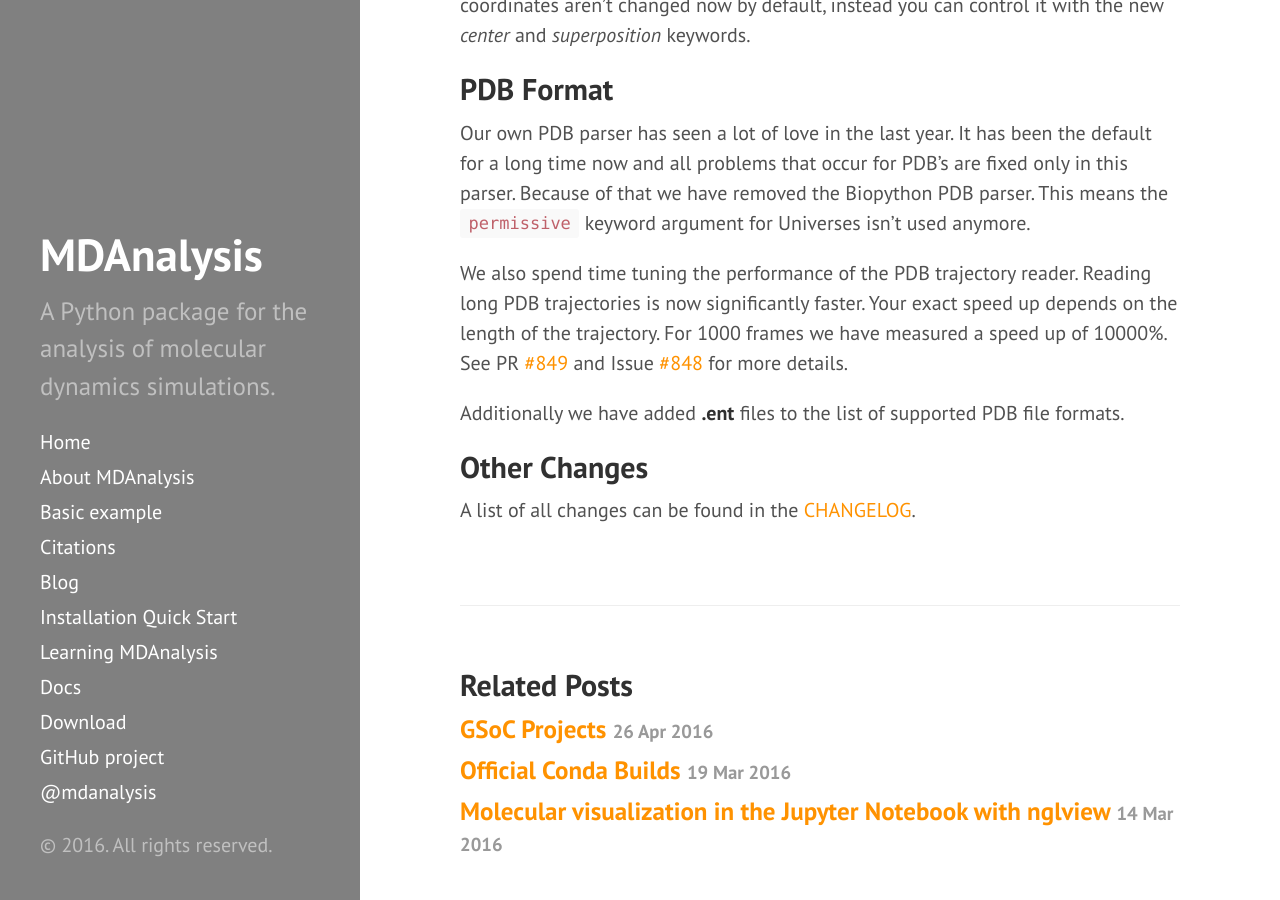
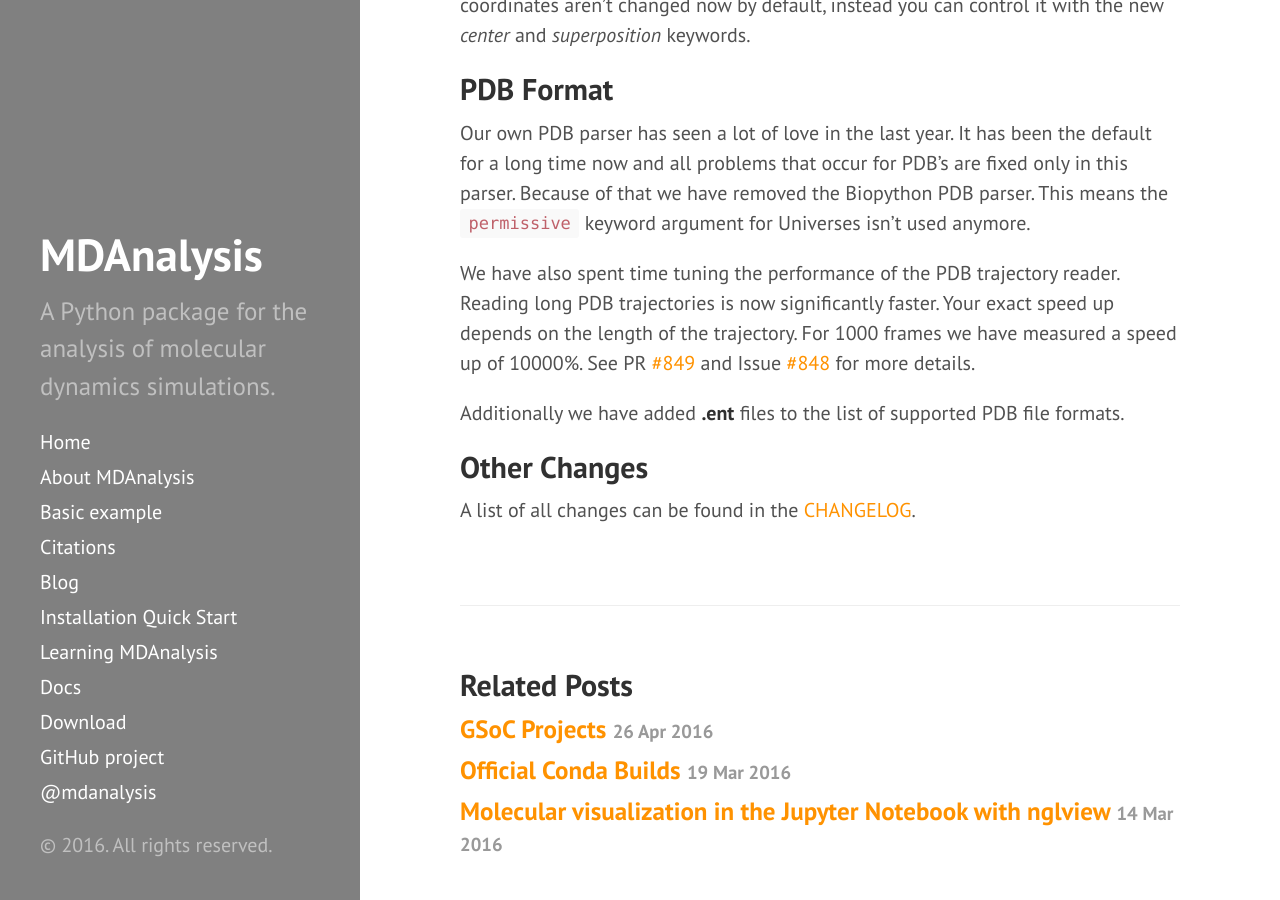
Before and after one commit to MDAnalysis/MDAnalysis.github.io, a Jekyll site: the page built from _posts/2016-05-16-release-0.15.0.md, in a window 1280 px wide and 900 px high, scrolled down 1396 px. Built offline with Jekyll 4.4.1, drawn with Linux system fonts in a browser that asks for light colours.

Commit message:
Update 2016-05-16-release-0.15.0.md

```diff
--- a/_posts/2016-05-16-release-0.15.0.md
+++ b/_posts/2016-05-16-release-0.15.0.md
@@ -65,7 +65,7 @@ default for a long time now and all problems that occur for PDB's are fixed only
 in this parser. Because of that we have removed the Biopython PDB parser. This
 means the `permissive` keyword argument for Universes isn't used anymore.
 
-We also spend time tuning the performance of the PDB trajectory reader. Reading
+We have also spent time tuning the performance of the PDB trajectory reader. Reading
 long PDB trajectories is now significantly faster. Your exact speed up depends
 on the length of the trajectory. For 1000 frames we have measured a speed up of
 10000%. See PR [#849](https://github.com/MDAnalysis/mdanalysis/pull/849) and
```
